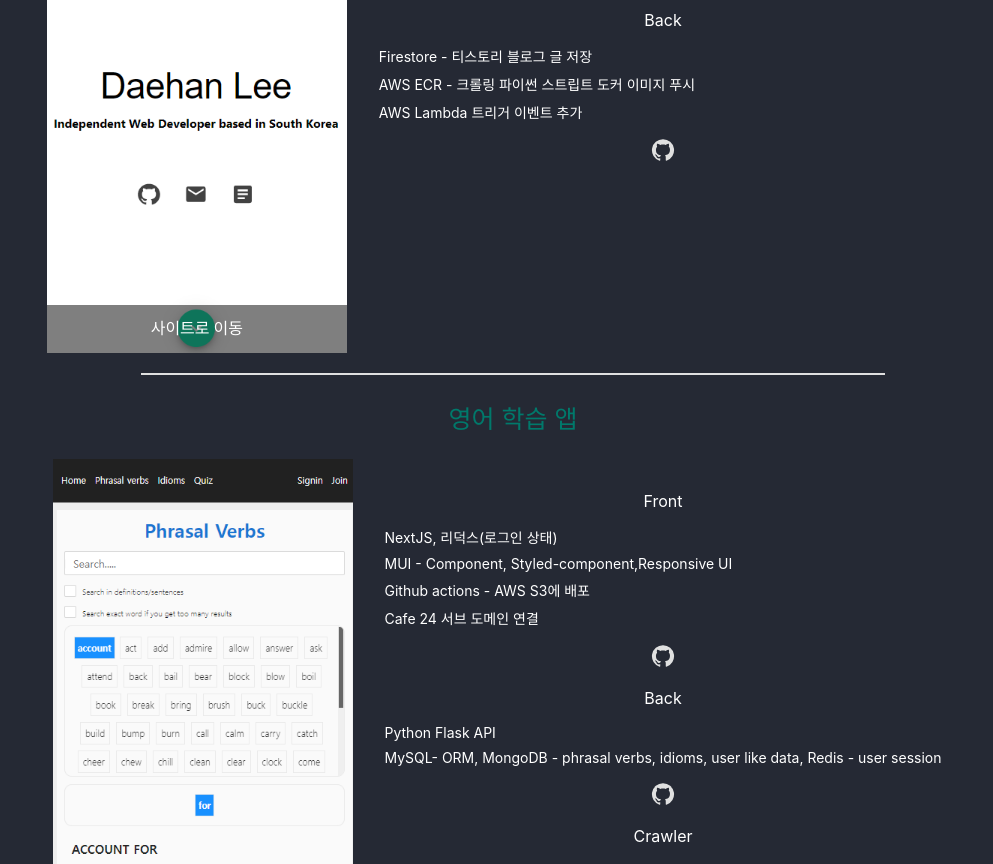
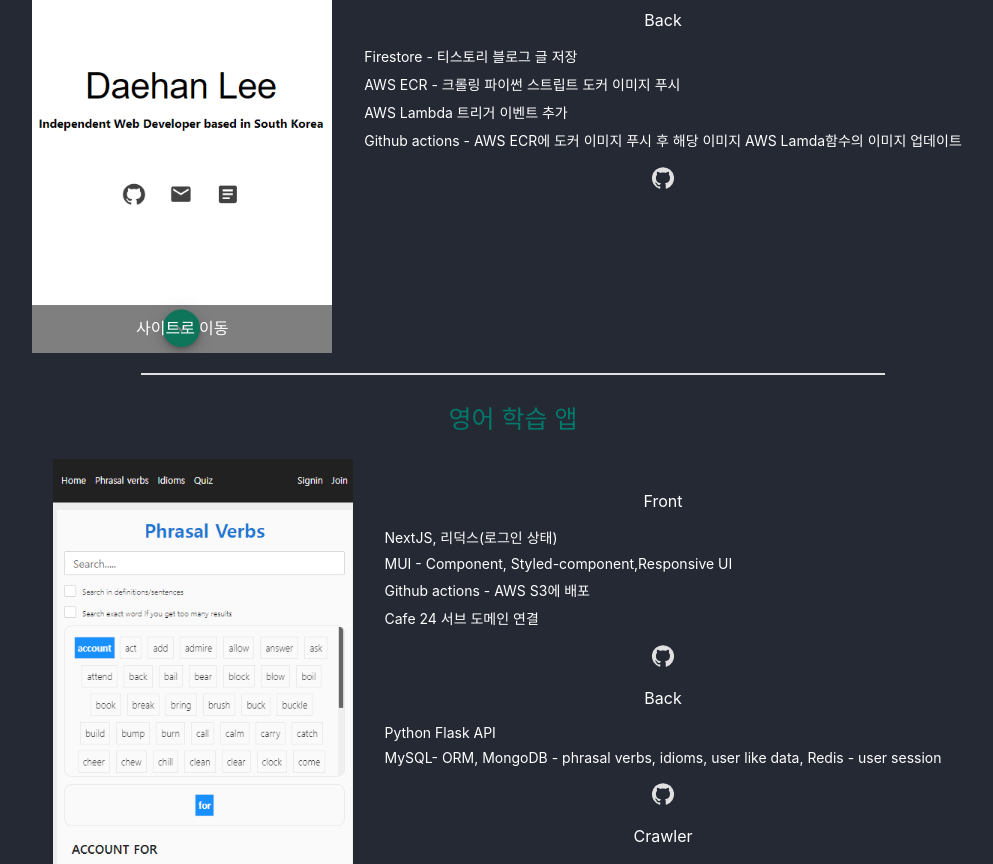
Before and after one commit to daehan0226/portfolio, a React (Create React App) app in the folder client/: page / in a window 1280 px wide. Shown: the part 1500-2364 px from the top of the page, without its empty margins (127-1120 px from the left). Built offline with nearby package versions, Linux system fonts and the light colour scheme; no server answers; the database is empty.

Commit message:
chore: add project portfolio back 4th feature

```diff
--- a/client/src/components/project/ProjectPortfolio.tsx
+++ b/client/src/components/project/ProjectPortfolio.tsx
@@ -36,7 +36,7 @@
                     <ProjectFeatureBox
                         name={'portfolio'}
                         title={'Back'}
-                        features={[translate('portfolioBackFeatureOne'), translate('portfolioBackFeatureTwo'), translate('portfolioBackFeatureThree')]}
+                        features={[translate('portfolioBackFeatureOne'), translate('portfolioBackFeatureTwo'), translate('portfolioBackFeatureThree'), translate('portfolioBackFeatureFour')]}
                     />
                     <Link href={process.env.REACT_APP_PROJECT_PORTFOLIO_GITHUB}>
                         <GitHubIcon />
--- a/client/src/i18n/en.json
+++ b/client/src/i18n/en.json
@@ -18,6 +18,7 @@
     "portfolioBackFeatureOne": "Firestore - store blog posts data",
     "portfolioBackFeatureTwo": "AWS ECR - Python crawler Docker Image",
     "portfolioBackFeatureThree": "AWS Lambda with Event Trigger",
+    "portfolioBackFeatureFour": "Github actions - Push docker Image to AWS ECR and update Image URI of AWS Lambda function",
     "englihAppName": "Learn English App",
     "englihAppDesc": "Search Phrasal verbs and Idioms, save them in my page to study later, play some games with them",
     "englihAppFrontFeatureOne": "NextJS, Redux(Auth state)",
--- a/client/src/i18n/kr.json
+++ b/client/src/i18n/kr.json
@@ -18,6 +18,7 @@
     "portfolioBackFeatureOne": "Firestore - 티스토리 블로그 글 저장",
     "portfolioBackFeatureTwo": "AWS ECR - 크롤링 파이썬 스트립트 도커 이미지 푸시",
     "portfolioBackFeatureThree": "AWS Lambda 트리거 이벤트 추가",
+    "portfolioBackFeatureFour": "Github actions - AWS ECR에 도커 이미지 푸시 후 해당 이미지 AWS Lamda함수의 이미지 업데이트",
     "englihAppName": "영어 학습 앱",
     "englihAppDesc": "구동사와 이디엄을 검색할 수 있고, 나의 페이지에 저장하고, 게임을 통해 학습",
     "englihAppFrontFeatureOne": "NextJS, 리덕스(로그인 상태)",
```
